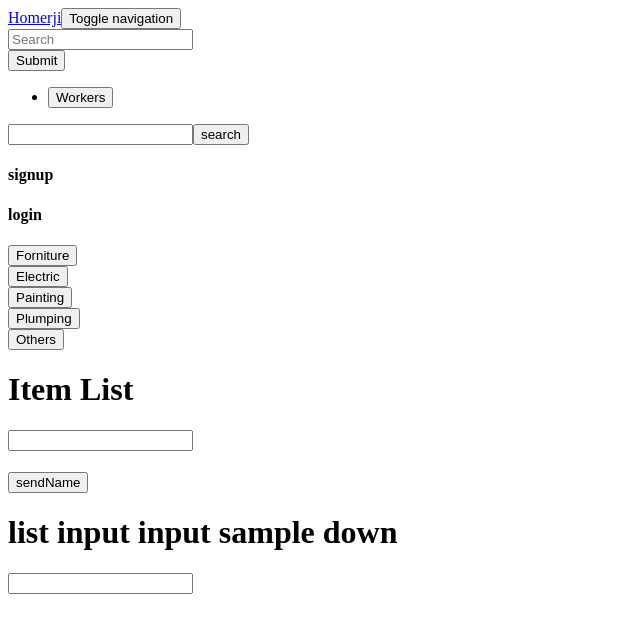
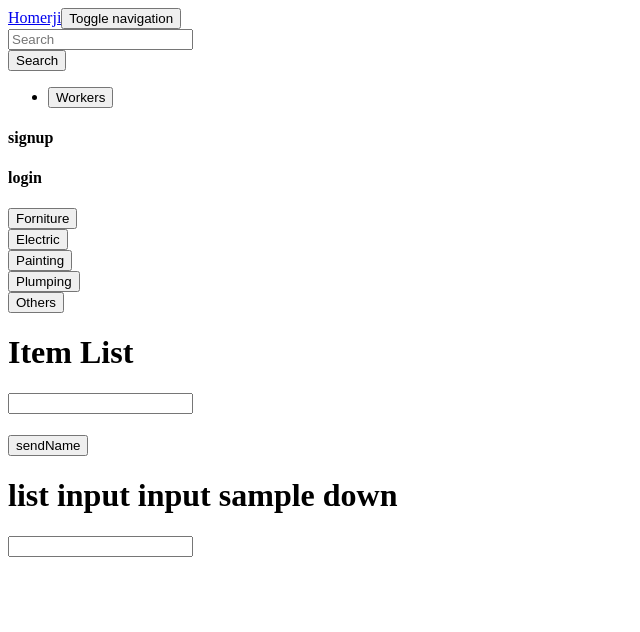
Before and after one commit to MaintenanceJS/Homerji, a React app: page / in a window 1280 px wide. Shown: the top 632 px of the page, without its empty margins (0-640 px from the left). Built offline with nearby package versions, Linux system fonts and the light colour scheme; the HTML template or start-up script is replaced by a standard one.

Commit message:
(cleanup) change components names

```diff
--- a/react-client/src/components/NavBar.jsx
+++ b/react-client/src/components/NavBar.jsx
@@ -1,5 +1,8 @@
 import React from "react";
 import Workers from "./workersLogo.jsx"
+import SearchByName from './searchbyname.jsx';
+import axios from 'axios';
+import $ from 'jquery';
 import {
     Navbar,
     Nav,
@@ -15,7 +18,9 @@ export default class NavBar extends React.Component {
 
         this.toggle = this.toggle.bind(this);
         this.state = {
-            isOpen: false
+            isOpen: false,
+            name: '',
+            workers: []
         };
     }
     toggle() {
@@ -23,6 +28,26 @@ export default class NavBar extends React.Component {
             isOpen: !this.state.isOpen
         });
     }
+
+    getWorkersByName() {
+        $('button, input, h1, h4').hide();
+        var that = this;
+        axios.post('/name', {name: this.state.name})
+        .then(function(res){
+            that.setState({
+              workers: res.data
+            })
+        })
+    }
+
+
+    getUserName(e) {
+      this.setState({
+        name: e.target.value
+      })
+    }
+
+
     render() {
         return <div>
             <Navbar inverse collapseOnSelect>
@@ -35,8 +60,8 @@ export default class NavBar extends React.Component {
                 <Navbar.Collapse>
                     <Navbar.Form pullLeft>
                         <FormGroup>
-                            <FormControl type="text" placeholder="Search" />
-                        </FormGroup> <Button type="submit">Submit</Button>
+                            <FormControl type="text" placeholder="Search" onChange={this.getUserName.bind(this)}/>
+                        </FormGroup> <Button onClick={this.getWorkersByName.bind(this)}>Search</Button>
                     </Navbar.Form>
                     <Nav pullRight>
                         <NavItem href="#">
@@ -45,6 +70,7 @@ export default class NavBar extends React.Component {
                     </Nav>
                 </Navbar.Collapse>
             </Navbar>
+            <SearchByName workersList={this.state.workers}/>
         </div>
     }
 }
--- /dev/null
+++ b/react-client/src/components/renderingSearchedNames.jsx
@@ -0,0 +1,28 @@
+import React from 'react';
+import $ from 'jquery';
+
+
+class ListWrkersName extends React.Component {
+  constructor(props) {
+    super(props);
+    this.state = {
+      worker: []
+    };
+  }
+
+  render() {
+    return (
+      <div style={{border: '2px solid red', margin: '10px', textAlign:'center'}}>
+        Name: {this.props.item.name} <br/>
+        Major:{this.props.item.major}<br/>
+        Rating:{this.props.item.rating}<br/>
+        Email:{this.props.item.email}<br/>
+        Description: {this.props.item.description}<br/>
+        Availability: {this.props.item.availability}<br/>
+        Phonenumber: {this.props.item.phonenumber}
+      </div>
+    )
+  }
+}
+
+export default ListWrkersName;
--- /dev/null
+++ b/react-client/src/components/searchbyname.jsx
@@ -0,0 +1,26 @@
+import React from 'react';
+import SearchedNames from './renderingSearchedNames.jsx';
+
+
+class SearchByName extends React.Component {
+  constructor(props) {
+    super(props);
+    this.state = {
+       worker: []
+    };
+  }
+
+  render() {
+    return (
+      <div>
+        <div>
+          {this.props.workersList.map(item =>
+            <SearchedNames key={item._id} item={item}/>
+          )}
+        </div>
+      </div>
+    )
+  }
+}
+
+export default SearchByName;
--- a/react-client/src/index.jsx
+++ b/react-client/src/index.jsx
@@ -4,7 +4,6 @@ import $ from 'jquery';
 import List from './components/List.jsx';
 import Workers from './components/workersLogo.jsx';
 import Sign from './components/Signup.jsx';
-import WorkerName from './components/searchBarWorkers.jsx';
 import Login from './components/Login.jsx';
 import Painting from './components/painting.jsx';
 import Plump from './components/plump.jsx';
@@ -73,7 +72,6 @@ class App extends React.Component {
     return (<div>
       <NavBar />
       {/* <Workers /> */}
-      <WorkerName />
       <Sign />
       <Login />
       {/* <div><Workers /></div> */}
```
Also changed, not shown: 1 other file (tests, documents, lock files or other folders).
